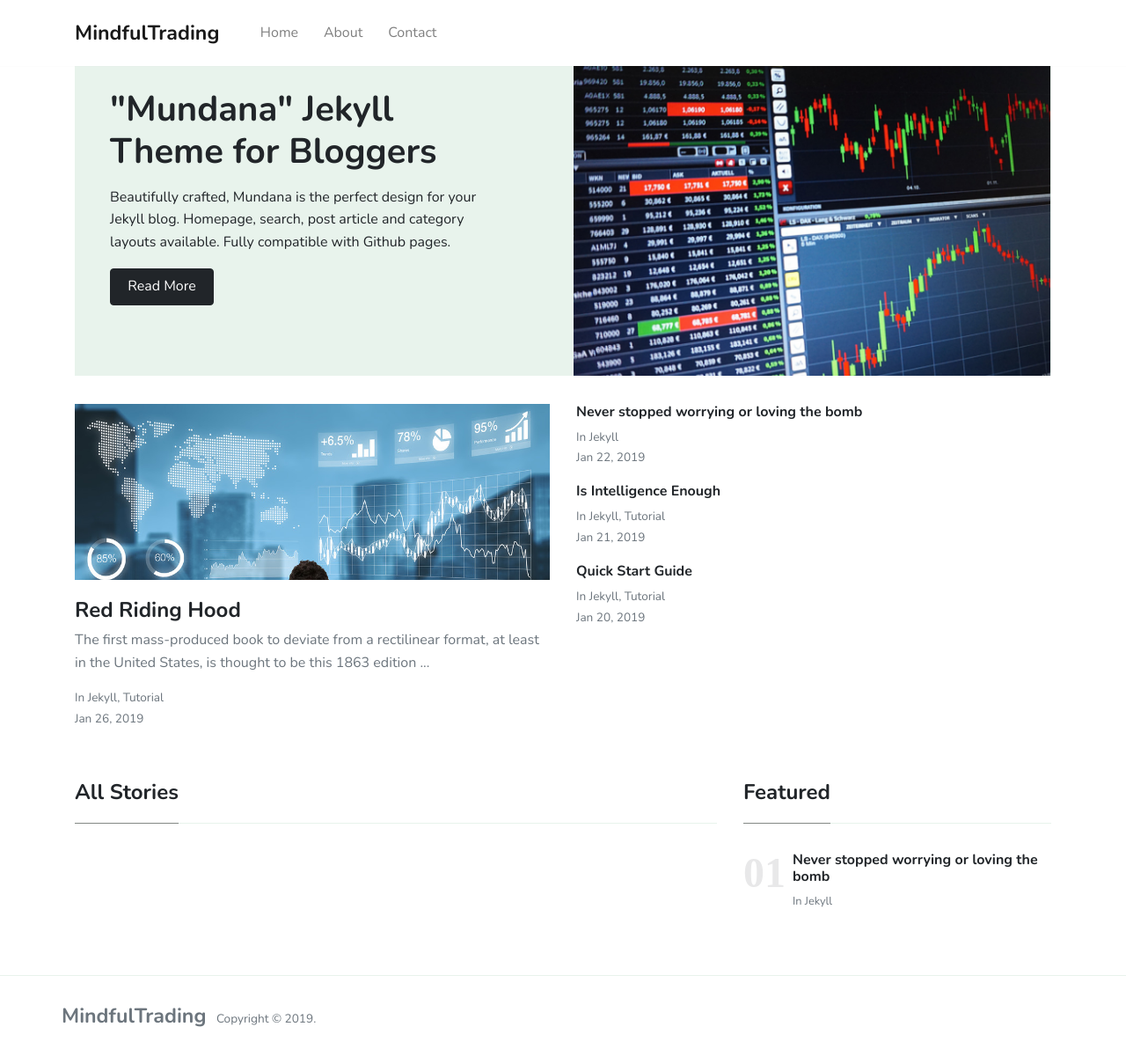
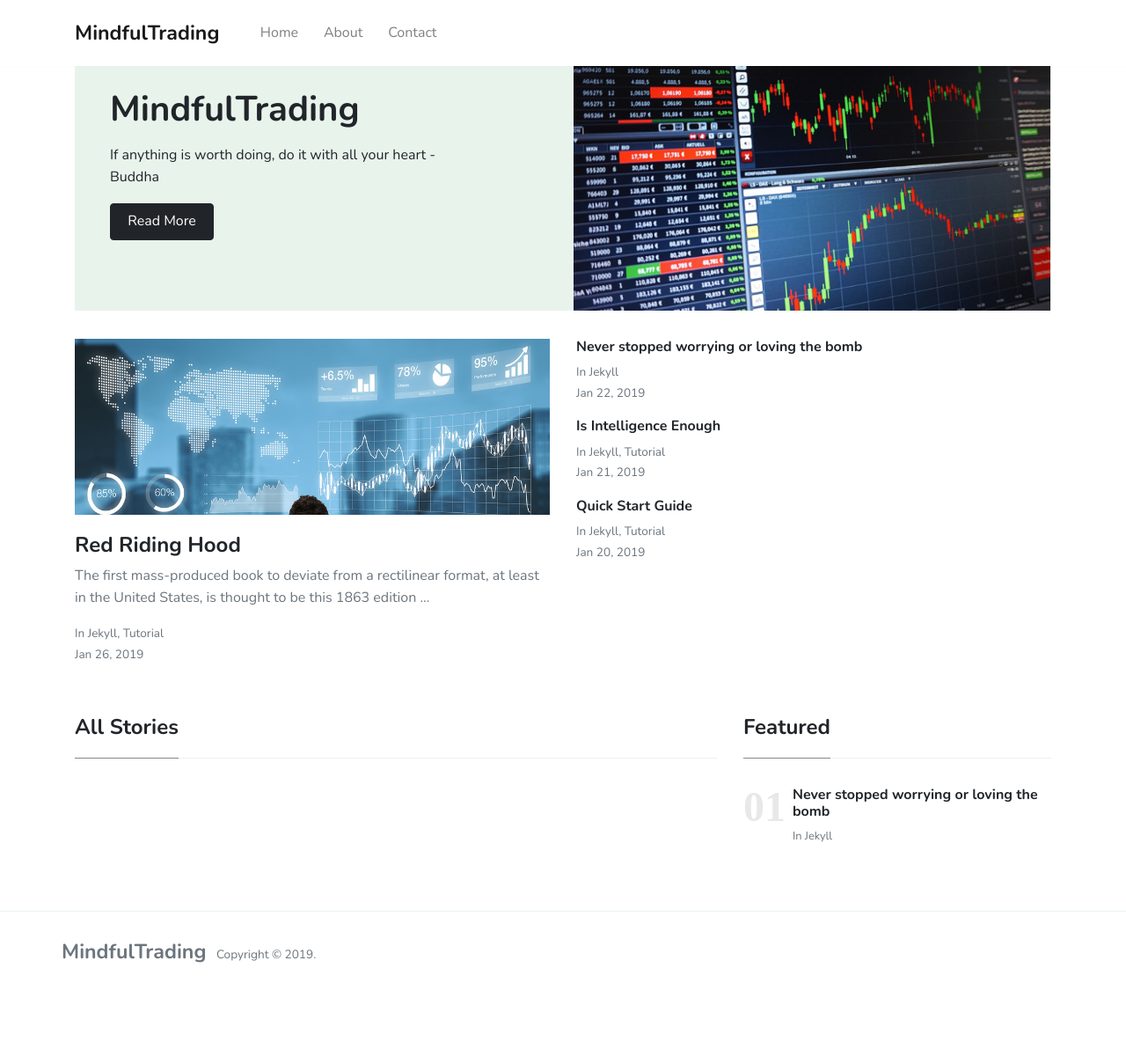
Before and after one commit to karthiikselvam/MindfulTrading, a Jekyll site: the page built from index.html, in a window 1280 px wide and 1200 px high. Shown: the whole window at 88% size. Built offline with Jekyll 4.4.1, drawn with Linux system fonts in a browser that asks for light colours; nearby versions of some CDN libraries; the list of posts is cut into pages by our own code.

Commit message:
Update About

```diff
--- a/_layouts/post.html
+++ b/_layouts/post.html
@@ -42,6 +42,7 @@
 	<div class="row justify-content-center">
 
 
+
         <!-- Share -->
 		<div class="col-lg-2 pr-4 mb-4 col-md-12">
 			<div class="sticky-top sticky-top-offset text-center">
@@ -63,7 +64,7 @@
 
 
 		<div class="col-md-12 col-lg-8">
-
+           	<h1>{{ page.title}}</h1>
             <!-- Article -->
 			<article class="article-post">
 			{{ content }}
@@ -102,7 +103,7 @@
 				<div class="row mt-5">
 					<div class="col-md-2 align-self-center">
                          {% if author.avatar %}
-                        <img class="rounded-circle" src="{{site.baseurl}}/{{author.avatar}}" alt="{{author.name}}" width="90"/>
+                        <img class="rounded-circle" src="{{site.baseurl}}{{author.avatar}}" alt="{{author.name}}" width="90"/>
                         {% endif %}
 					</div>
 					<div class="col-md-10">
--- a/index.html
+++ b/index.html
@@ -1,9 +1,9 @@
 ---
-title: "Mundana Free Jekyll Theme"
+title: "MindfulTrading"
 layout: default
 pagination:
     enabled: true
-description: "A great Jekyll theme developed by Sal @wowthemesnet."
+description: "by Karthik."
 ---
 
 
@@ -16,9 +16,9 @@
     <div class="pl-4 pr-0 h-100 tofront">
         <div class="row justify-content-between">
             <div class="col-md-5 pt-6 pb-6 align-self-center">
-                <h1 class="mb-3 font-weight-bold">"Mundana" Jekyll Theme for Bloggers</h1>
+                <h1 class="mb-3 font-weight-bold">MindfulTrading</h1>
                 <p class="mb-3">
-                    Beautifully crafted, Mundana is the perfect design for your Jekyll blog. Homepage, search, post article and category layouts available. Fully compatible with Github pages.
+                    If anything is worth doing, do it with all your heart -Buddha
                 </p>
                 <a href="{{site.baseurl}}/about.html" class="btn btn-dark">Read More</a>
             </div>
```
